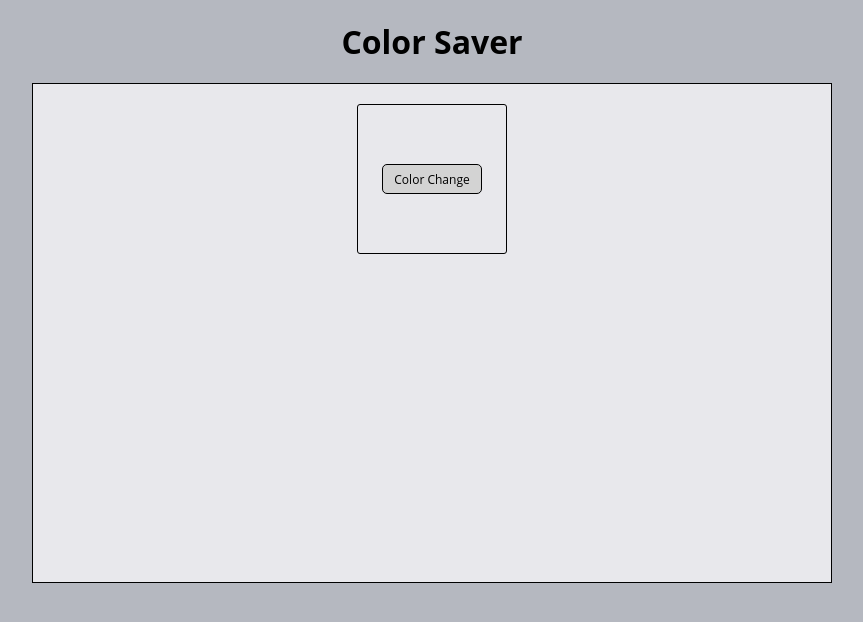
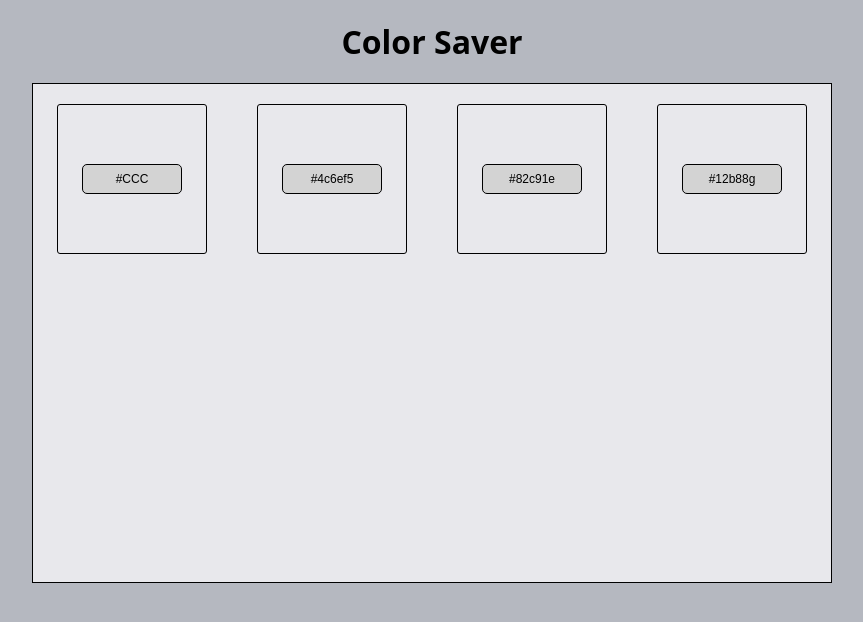
Before and after one commit to alicie232/color-saver, a React (Create React App) app: page / in a window 1280 px wide. Shown: the top 622 px of the page, without its empty margins (208-1071 px from the left). Built offline with nearby package versions, Linux system fonts and the light colour scheme.

Commit message:
create array, map over array to create ColorCard for each entry

```diff
--- a/src/App.js
+++ b/src/App.js
@@ -1,16 +1,14 @@
 import React from "react";
-import { nanoid } from "nanoid";
 import "./App.css";
 import "./components/ColorCard.css";
+import ColorCard from "./components/ColorCard";
 
 function App() {
   return (
     <>
       <h1>Color Saver</h1>
       <div className="App">
-        <div className="colorCard">
-          <div className="colorCard_change">Color Change</div>
-        </div>
+        <ColorCard />
       </div>
     </>
   );
--- a/src/components/ColorCard.js
+++ b/src/components/ColorCard.js
@@ -1 +1,27 @@
 import React from "react";
+import { nanoid } from "nanoid";
+
+function ColorCard() {
+  const colorCards = [
+    { id: nanoid(), colorCode: "#CCC" },
+    { id: nanoid(), colorCode: "#4c6ef5" },
+    { id: nanoid(), colorCode: "#82c91e" },
+    { id: nanoid(), colorCode: "#12b88g" },
+  ];
+
+  return (
+    <>
+      {colorCards.map((colorCard) => {
+        return (
+          <div className="colorCard" key={colorCard.id}>
+            <button className="colorCard_change" type="button">
+              {colorCard.colorCode}
+            </button>
+          </div>
+        );
+      })}
+    </>
+  );
+}
+
+export default ColorCard;
--- a/src/index.css
+++ b/src/index.css
@@ -1,7 +1,6 @@
 * {
   box-sizing: border-box;
   margin: 0px;
-  padding: 0px;
 }
 
 body {
```
